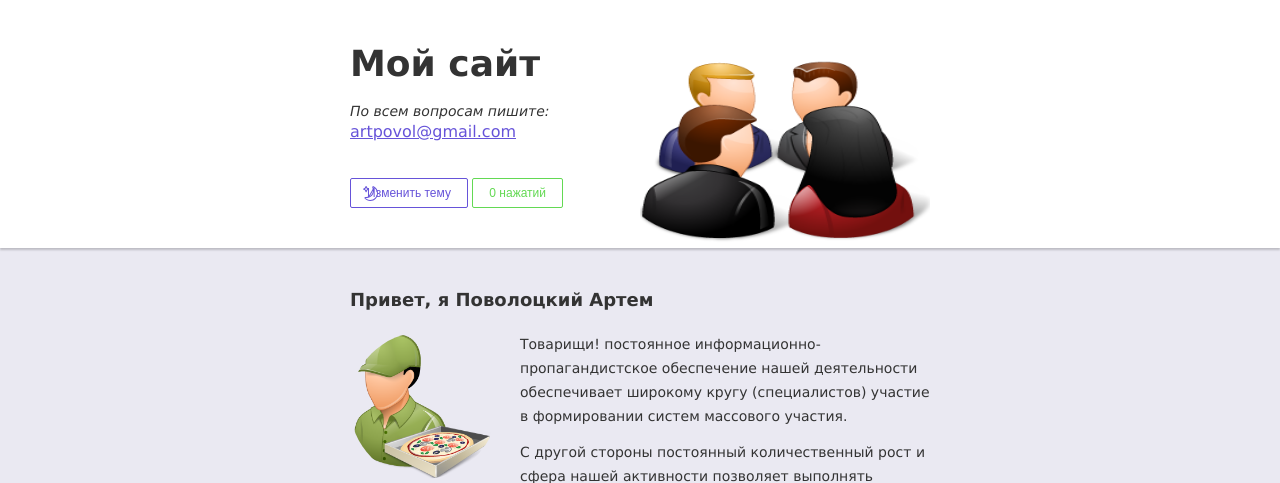
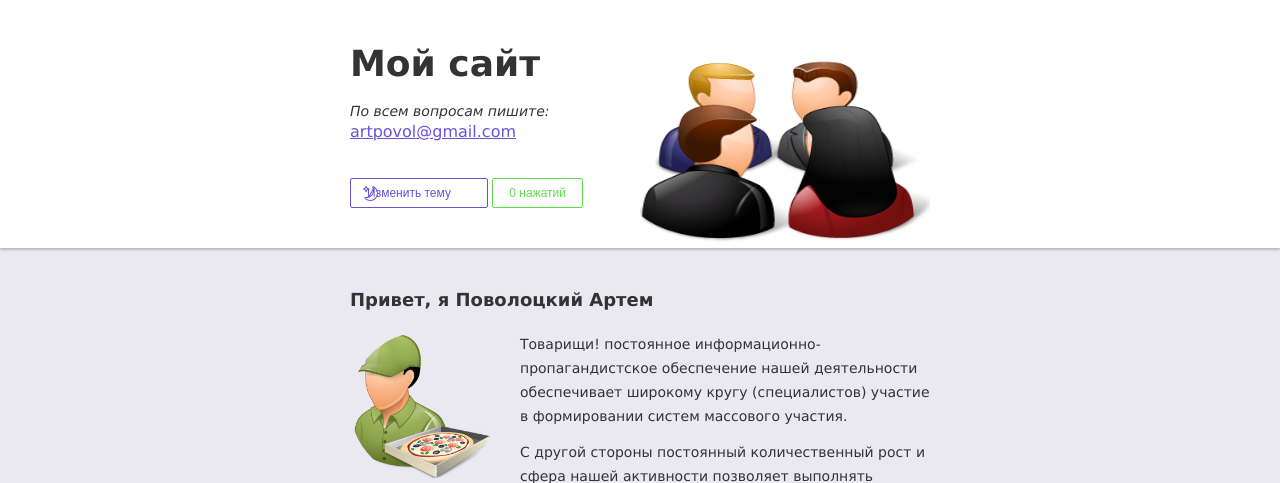
Before and after one commit to artpovol/ti-1, a PHP site: page / in a window 1280 px wide. Shown: the top 483 px of the page. Run offline with PHP 8.4, Linux system fonts and the light colour scheme.

Commit message:
Fix theme button

```diff
--- a/style.css
+++ b/style.css
@@ -72,7 +72,7 @@
     position: relative;
     margin-top: 20px;
     padding-top: 7px;
-    padding-right: 16px;
+    padding-right: 36px;
     padding-bottom: 7px;
     padding-left: 16px;
     font-size: 12px;
```
